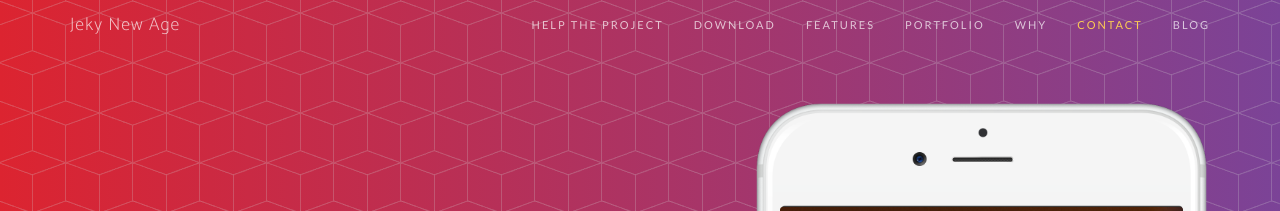
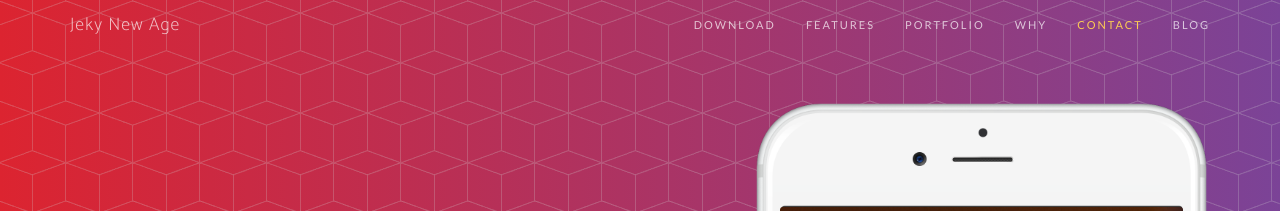
Before and after one commit to Nordgedanken/Morpheus, a Jekyll site: the page built from docs/index.html, in a window 1280 px wide. Shown: the top 211 px of the page. Built offline with Jekyll 4.4.1, drawn with Linux system fonts in a browser that asks for light colours; nearby versions of some CDN libraries; some web fonts are replaced; the list of posts is cut into pages by our own code.

Commit message:
Disable /fund page as I don't want any money (currently)
Signed-off-by: MTRNord <mtrnord1@gmail.com>

```diff
--- a/docs/_includes/aside.html
+++ b/docs/_includes/aside.html
@@ -1,9 +1,9 @@
 <section class="cta">
     <div class="cta-content">
-       <!-- <div class="container">
+       <div class="container">
             <h2>Help it. By<br>little actions.</h2>
             <a href="{{ site.baseurl }}/funds" class="btn btn-outline btn-xl page-scroll">How I can?!</a>
-        </div> -->
+        </div>
     </div>
     <div class="overlay"></div>
 </section>
--- a/docs/_includes/nav-blog.html
+++ b/docs/_includes/nav-blog.html
@@ -14,9 +14,9 @@
                 <li>
                     <a href="{{ site.baseurl }}/">Home</a>
                 </li>
-                <li>
+                <!-- <li>
                     <a class="page-scroll" href="{{ site.baseurl }}/funds">Help the project</a>
-                </li>
+                </li> -->
                 <li>
                     <a class="page-scroll" href="{{ site.baseurl }}/blog/">Blog</a>
                 </li>
--- a/docs/_includes/nav.html
+++ b/docs/_includes/nav.html
@@ -11,9 +11,9 @@
         <!-- Collect the nav links, forms, and other content for toggling -->
         <div class="collapse navbar-collapse" id="bs-example-navbar-collapse-1">
             <ul class="nav navbar-nav navbar-right">
-              <li>
+              <!--<li>
                   <a class="page-scroll" href="{{ site.baseurl }}/funds">Help the project</a>
-              </li>
+              </li>-->
                 <li>
                     <a class="page-scroll" href="#download">Download</a>
                 </li>
```
